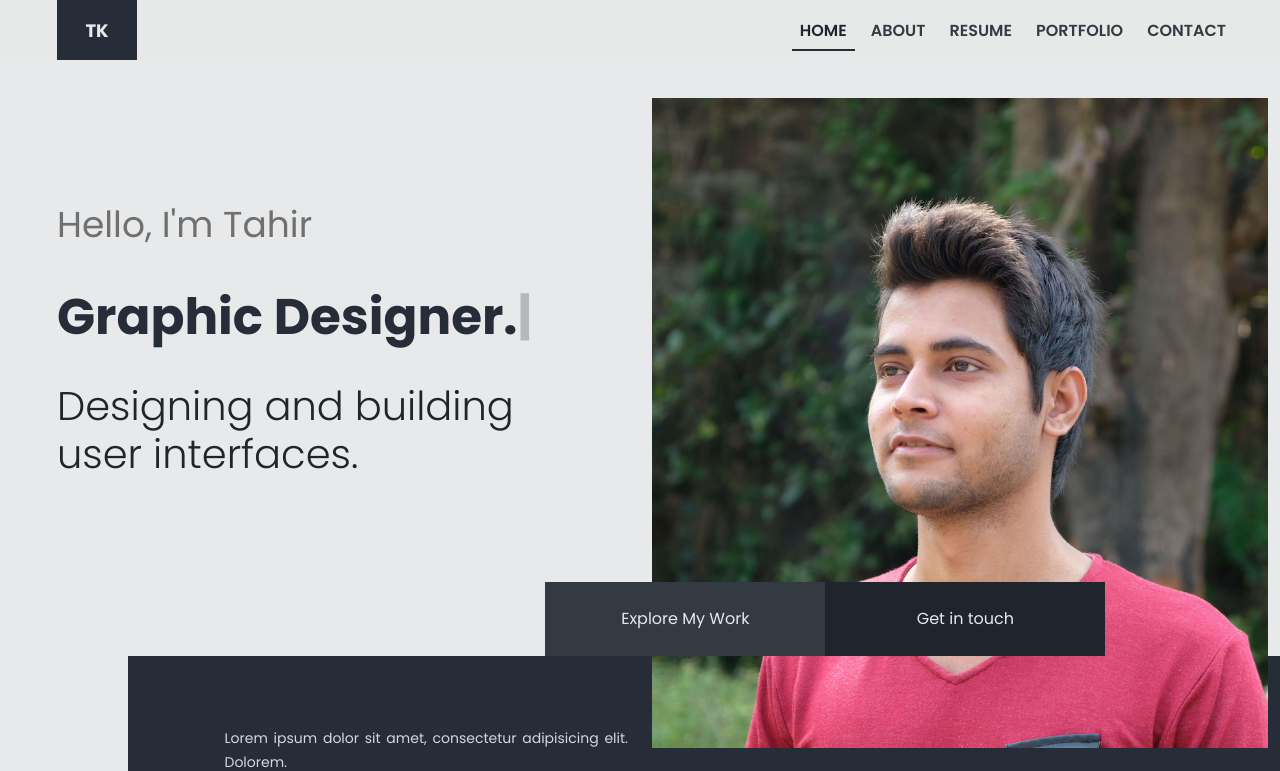
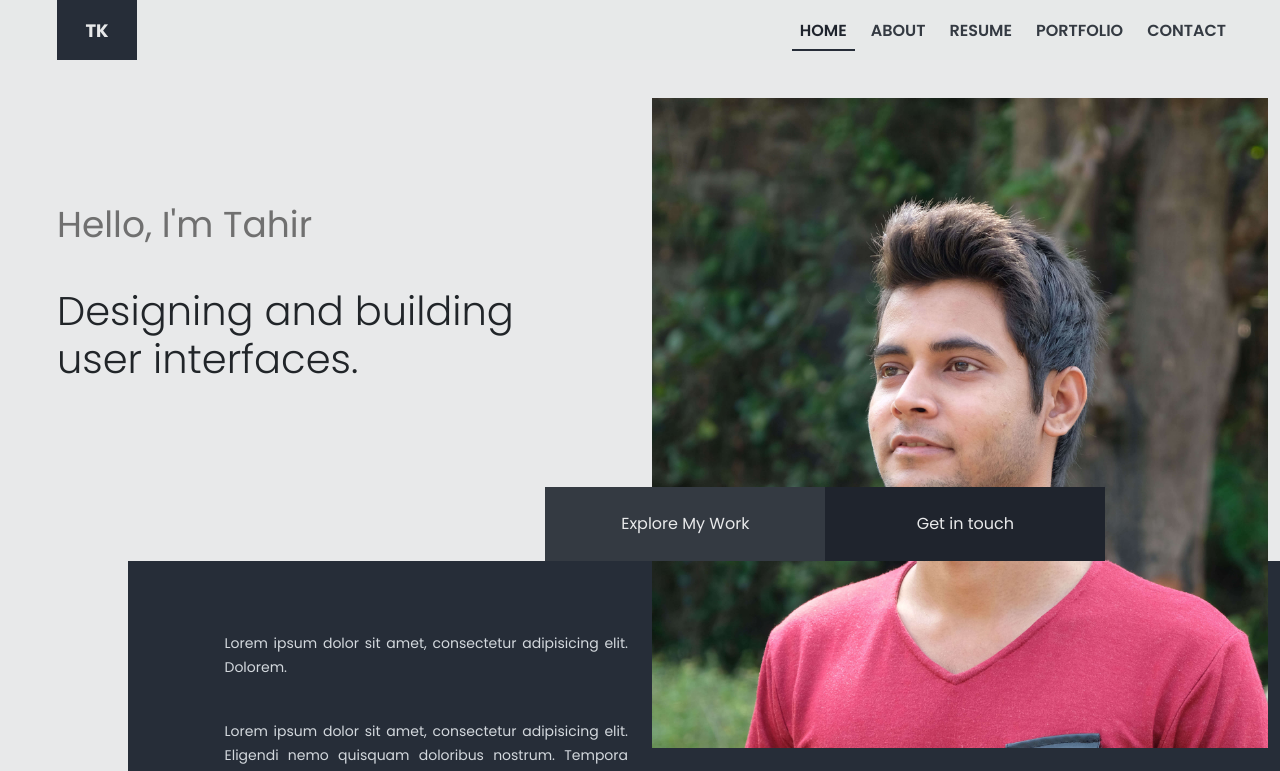
Before and after one commit to Tahir29/ReactPortfolio, a React (Create React App) app: page / in a window 1280 px wide. Shown: the top 771 px of the page. Built offline with nearby package versions, Linux system fonts and the light colour scheme.

Commit message:
Removed  React Typed for testing
Removed  React Typed for testing

```diff
--- a/package.json
+++ b/package.json
@@ -15,7 +15,6 @@
     "react-icons": "^4.10.1",
     "react-scripts": "5.0.1",
     "react-scroll": "^1.8.9",
-    "react-typed": "^1.2.0",
     "sass": "^1.64.1",
     "web-vitals": "^2.1.4"
   },
--- a/src/components/Home/Home.js
+++ b/src/components/Home/Home.js
@@ -3,18 +3,18 @@ import Container from "react-bootstrap/Container";
 import Row from "react-bootstrap/Row";
 import Col from "react-bootstrap/Col";
 import Button from "../Button/Button";
-import Typed from "react-typed";
+// import Typed from "react-typed";
 import Pop from "../Pop/Pop";
 import { Link } from "react-scroll";
 import "./Home.scss";
 
 const Home = () => {
-  const typeWriter = [
-    "Front End Developer.",
-    "Graphic Designer.",
-    "React JS Developer.",
-    "Freelancer.",
-  ];
+  // const typeWriter = [
+  //   "Front End Developer.",
+  //   "Graphic Designer.",
+  //   "React JS Developer.",
+  //   "Freelancer.",
+  // ];
 
   const [modalShow, setModalShow] = useState(false);
   const handleClose = () => setModalShow(false);
@@ -31,12 +31,12 @@ const Home = () => {
               </div>
               <h1>
                 <span className="typeWriter">
-                  <Typed
+                  {/* <Typed
                     strings={typeWriter}
                     typeSpeed={100}
                     backSpeed={20}
                     loop
-                  />
+                  /> */}
                 </span>
               </h1>
               <h2>Designing and building user interfaces.</h2>
```
Also changed, not shown: 1 other file (tests, documents, lock files or other folders).
